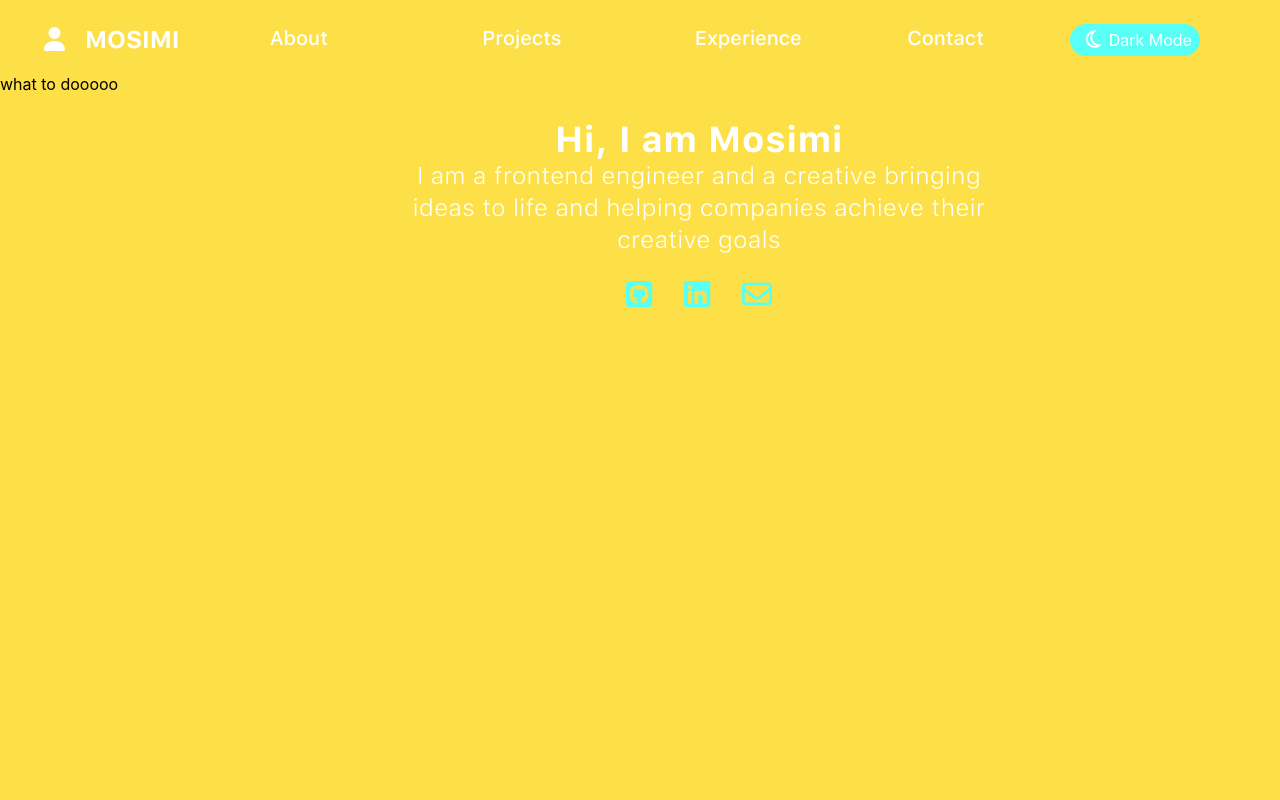
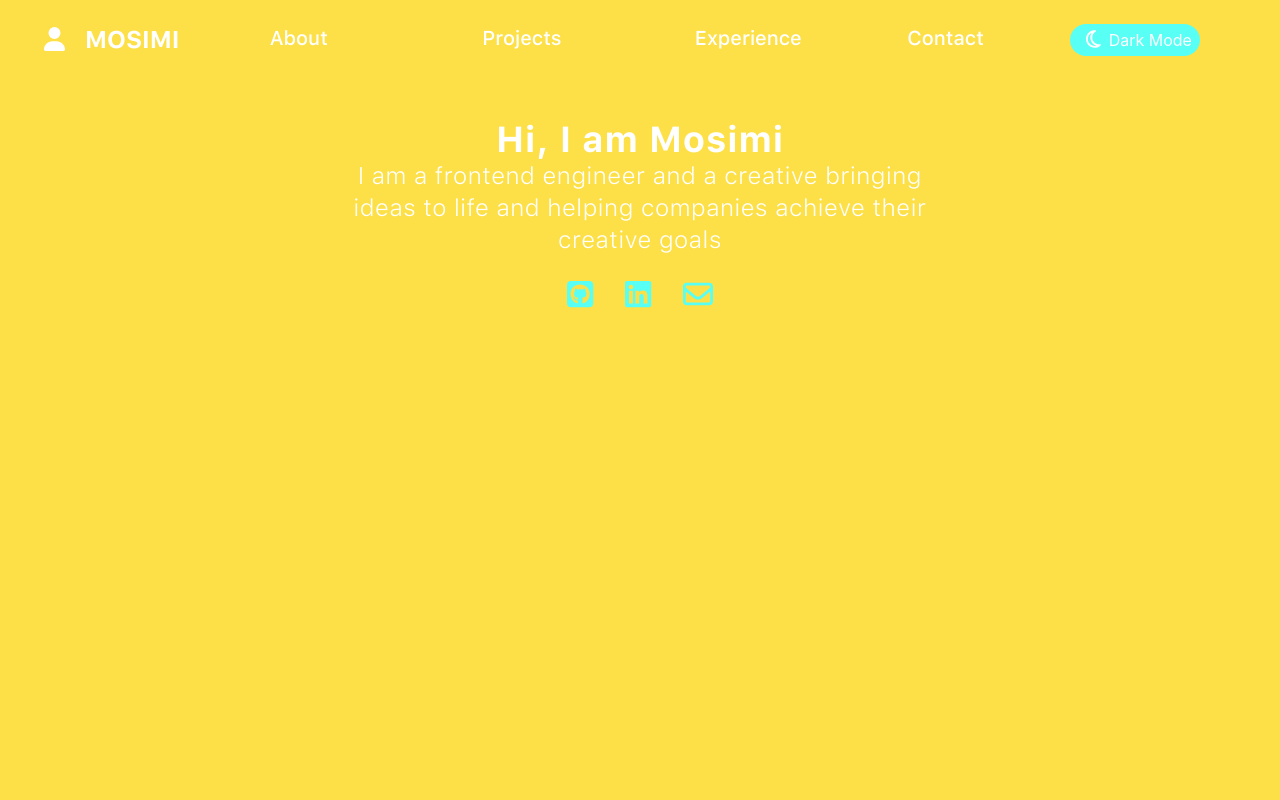
Before and after one commit to mosimiDev/mosimiPortfolioWebsite, a React (Create React App) app: page / in a window 1280 px wide. Shown: the top 800 px of the page. Built offline with nearby package versions, Linux system fonts and the light colour scheme.

Commit message:
made changes to the home page

```diff
--- a/src/pages/Home.jsx
+++ b/src/pages/Home.jsx
@@ -15,7 +15,7 @@ function Home() {
       {/* Home Layout */}
       <div className="flex ">
         <div>
-          what to dooooo
+          {/* what to dooooo */}
         </div>
         <div className="grid  w-3/4 lg:w-1/2 mx-12 md:mx-auto  place-items-center my-4 lg:my-12 ">
           {/* <WebgiViewer /> */}
```
